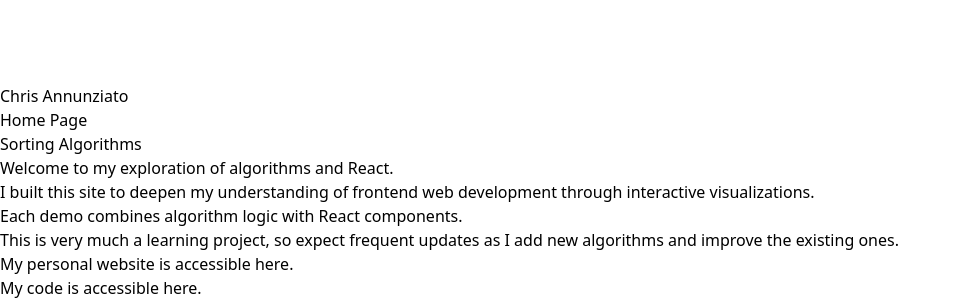
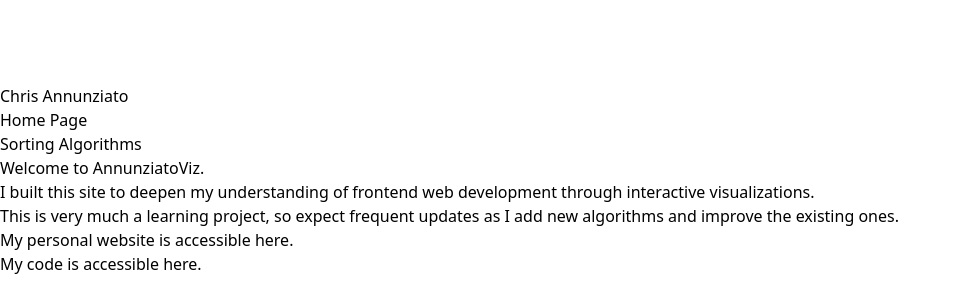
Before and after one commit to annunziatoc/algo_sorter, a React (Vite) app: page / in a window 1280 px wide. Shown: the part 769-1069 px from the top of the page, without its empty margins (0-961 px from the left). After the commit the page ends 1045 px from the top, so only its background shows below. Built offline with nearby package versions, Linux system fonts and the light colour scheme.

Commit message:
updated the copy on home page

```diff
--- a/src/routes/HomePage.tsx
+++ b/src/routes/HomePage.tsx
@@ -2,9 +2,8 @@ const HomePage = () => {
     return (
         <div className="h-full flex flex-col justify-start items-center bg-gray-800 text-stone-300">
             <div className="w-[450px] flex flex-col gap-4 text-lg">
-                <p>Welcome to my exploration of algorithms and React.</p>
+                <p>Welcome to AnnunziatoViz.</p>
                 <p>I built this site to deepen my understanding of frontend web development through interactive visualizations.</p>
-                <p>Each demo combines algorithm logic with React components.</p>
                 <p>This is very much a learning project, so expect frequent updates as I add new algorithms and improve the
                     existing ones.</p>
                 <p>My personal website is accessible <a href="https://chrisannunziato.com/" className="underline">here.</a></p>
```
